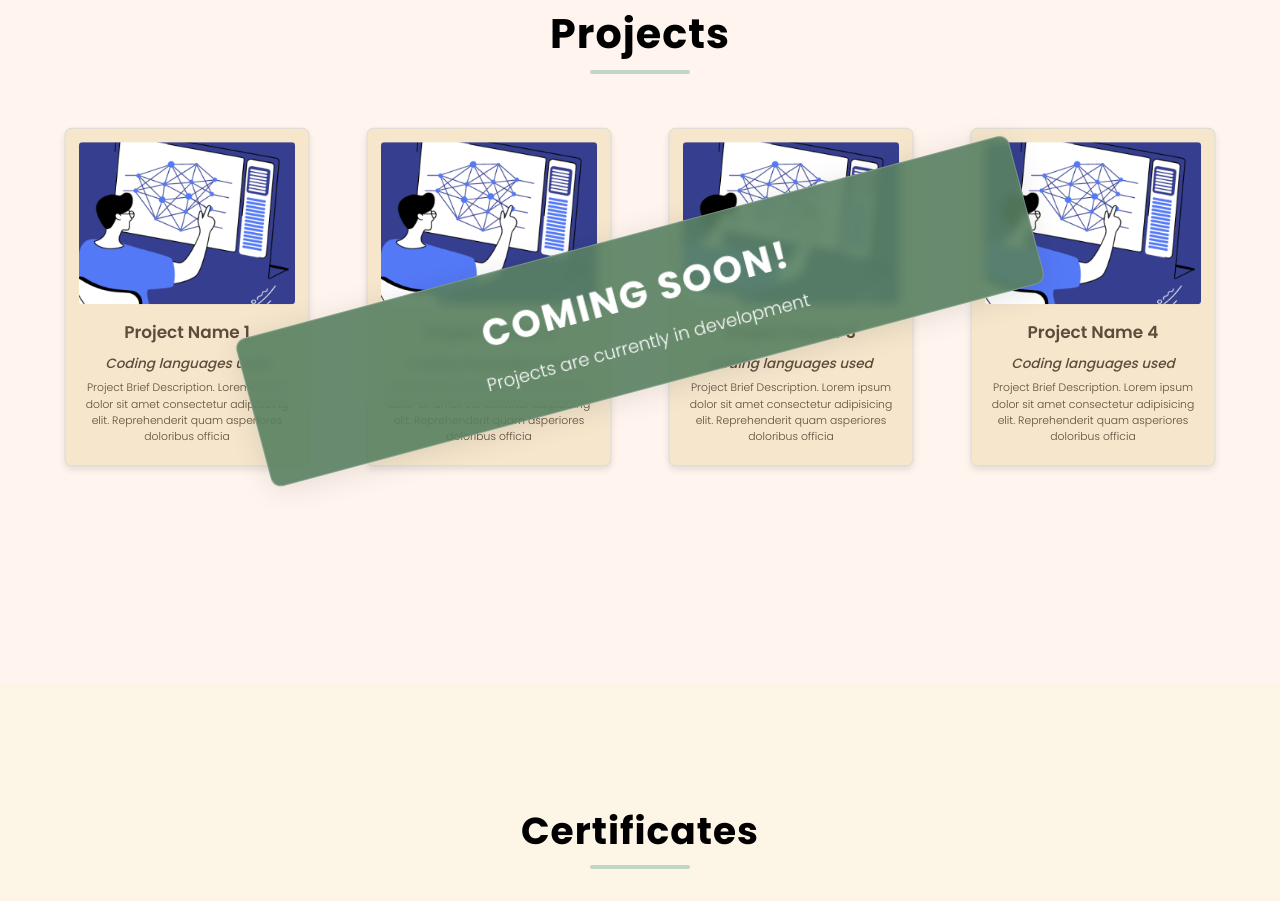
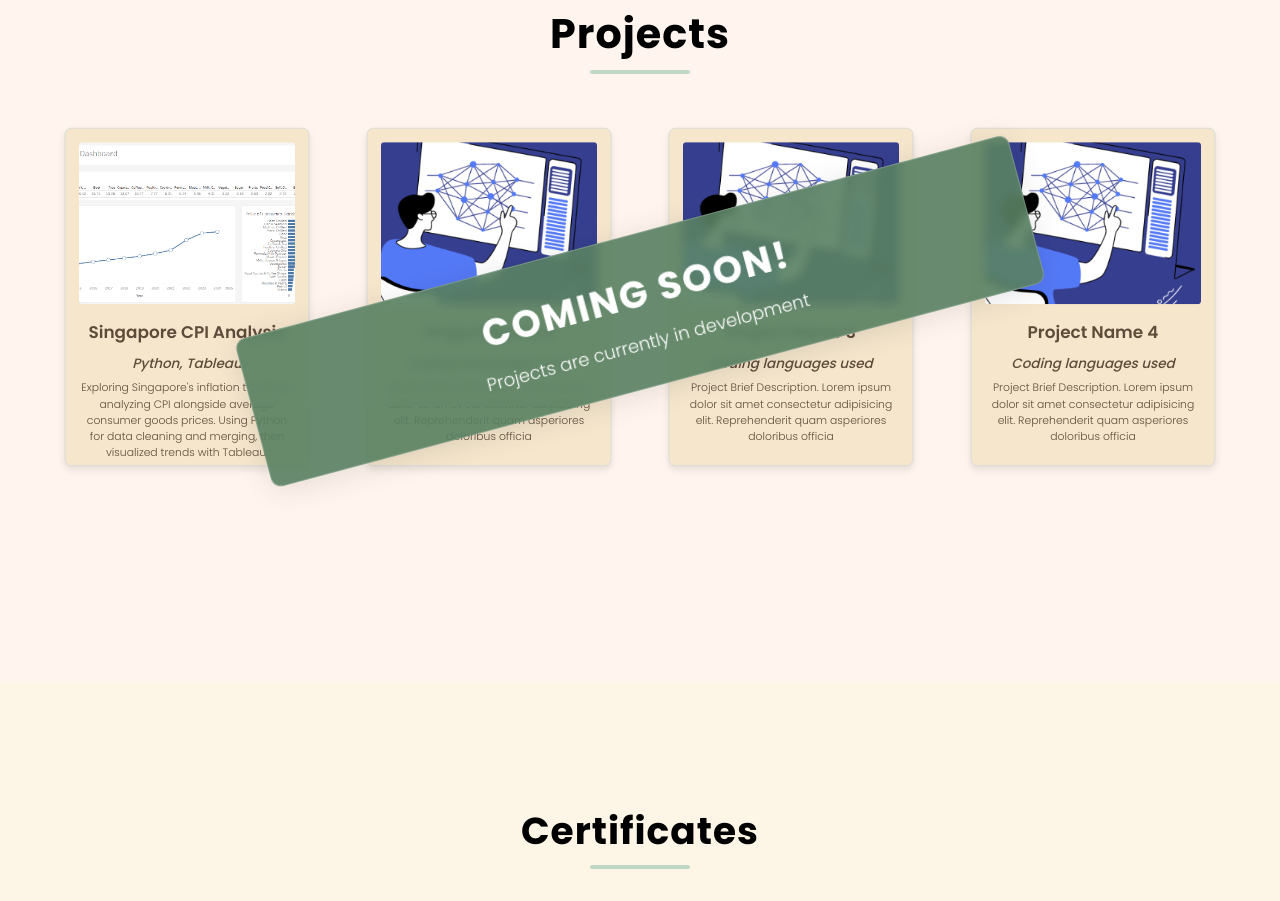
Before and after one commit to alsonlhy/personal-website, a plain HTML site: page index.html in a window 1280 px wide. Shown: the part 2181-3082 px from the top of the page. Drawn offline with nearby package versions, Linux system fonts and the light colour scheme.

Commit message:
Project 1 update

```diff
--- a/index.html
+++ b/index.html
@@ -175,13 +175,13 @@
             <div #swiperRef="" class="swiper card-swiper">
                 <div class="swiper-wrapper">
                 <div class="swiper-slide">
-                    <a href="https://www.linkedin.com/in/alsonlam/" target="_blank" class="project-box">
+                    <a href="https://github.com/alsonlhy/singapore-cpi-dashboard" target="_blank" class="project-box">
                         <picture>
-                            <img src="images/dsa sample.png" alt="project1">
+                            <img src="images/singapore cpi dashboard picture.png" alt="project1">
                         </picture>
-                        <h2>Project Name 1</h2>
-                        <h3><em>Coding languages used</em></h3>
-                        <p>Project Brief Description. Lorem ipsum dolor sit amet consectetur adipisicing elit. Reprehenderit quam asperiores doloribus officia</p>
+                        <h2>Singapore CPI Analysis</h2>
+                        <h3><em>Python, Tableau</em></h3>
+                        <p>Exploring Singapore's inflation trends by analyzing CPI alongside average consumer goods prices. Using Python for data cleaning and merging, then visualized trends with Tableau.</p>
                     </a>
                 </div>
 
--- a/styles.css
+++ b/styles.css
@@ -1,7 +1,5 @@
 :root{
     font-size: 15px;
-    color-scheme: light only;
-    -webkit-color-scheme: light only;
 }
 
 * {
@@ -13,8 +11,6 @@
 html {
     scroll-behavior: smooth;
     scroll-padding-top: 5rem; /* Adjust this value based on the height of your nav bar */
-    color-scheme: light only;
-    -webkit-color-scheme: light only;
 }
 
 body{
```
Also changed, not shown: images/singapore cpi dashboard picture.png (added).
